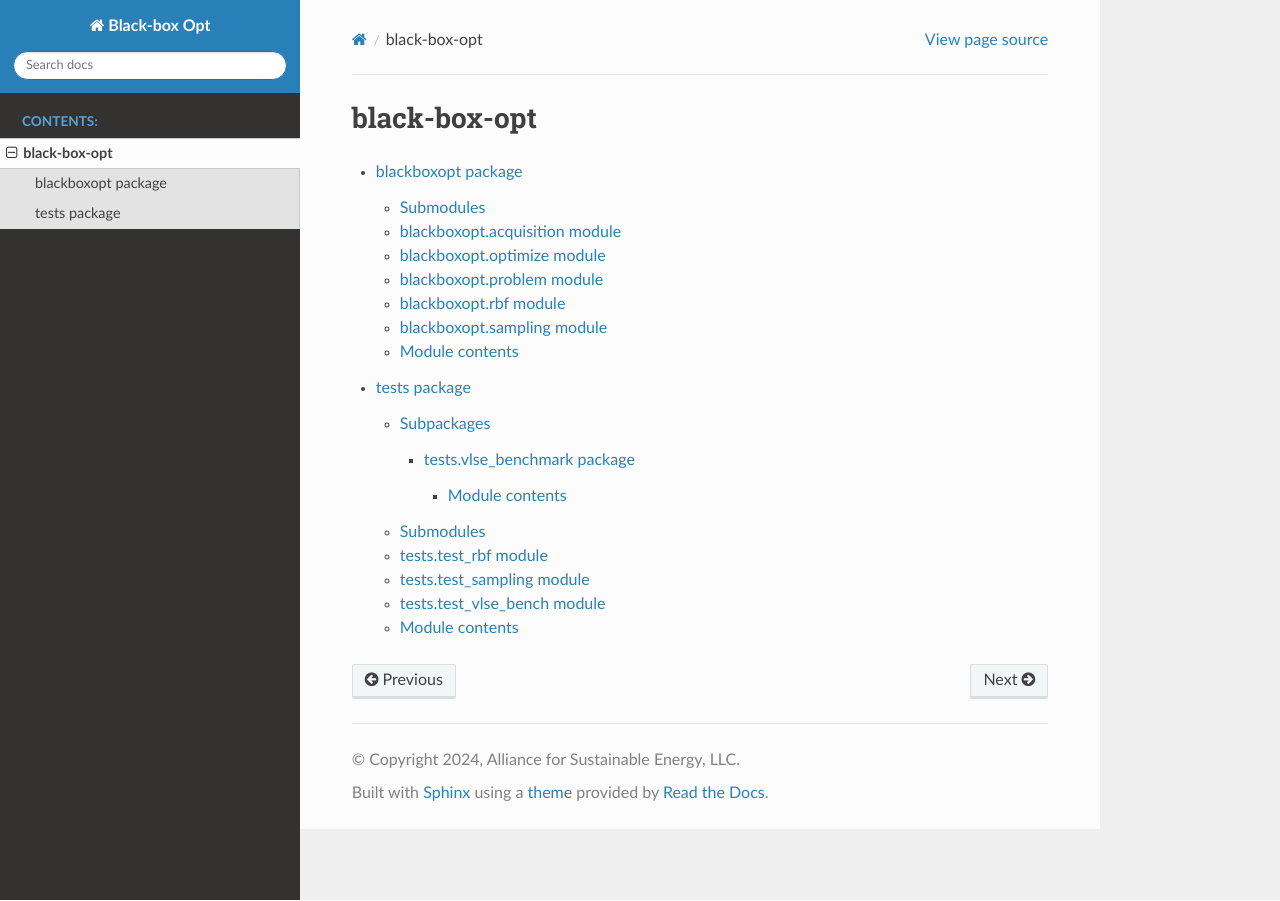
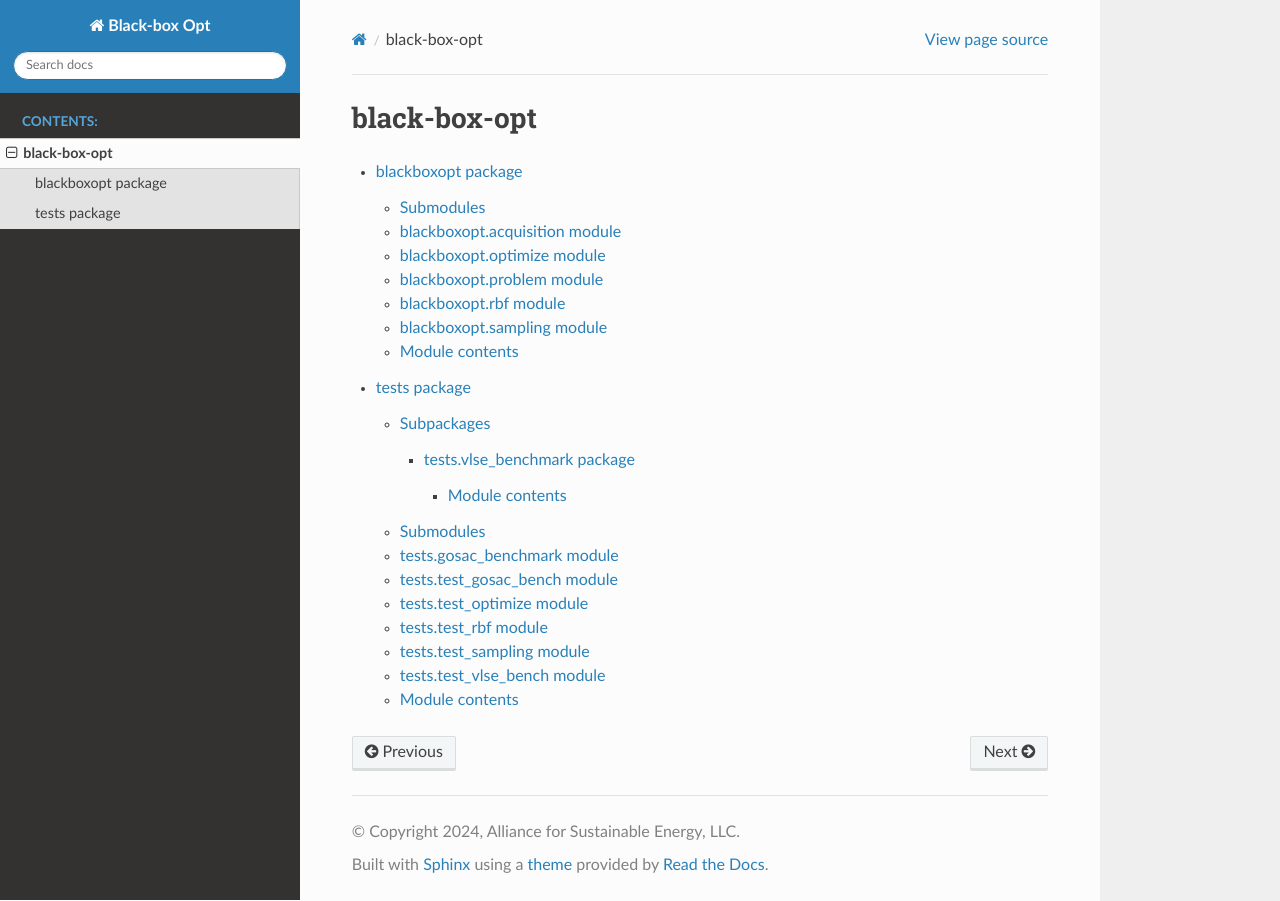
Before and after one commit to NREL/bbopt, a Sphinx documentation site: the page built from docs/modules.rst, in a window 1280 px wide. Built offline with Sphinx 7.4.7 and the Read the Docs theme 2.0.0, drawn with Linux system fonts in a browser that asks for light colours.

Commit message:
Update documentation and license

```diff
--- /dev/null
+++ b/docs/requirements.txt
@@ -0,0 +1 @@
+sphinx-rtd-theme
--- a/docs/tests.rst
+++ b/docs/tests.rst
@@ -11,6 +11,30 @@ Subpackages
 
 Submodules
 ----------
+
+tests.gosac\_benchmark module
+-----------------------------
+
+.. automodule:: tests.gosac_benchmark
+   :members:
+   :undoc-members:
+   :show-inheritance:
+
+tests.test\_gosac\_bench module
+-------------------------------
+
+.. automodule:: tests.test_gosac_bench
+   :members:
+   :undoc-members:
+   :show-inheritance:
+
+tests.test\_optimize module
+---------------------------
+
+.. automodule:: tests.test_optimize
+   :members:
+   :undoc-members:
+   :show-inheritance:
 
 tests.test\_rbf module
 ----------------------
@@ -29,7 +53,7 @@ tests.test\_sampling module
    :show-inheritance:
 
 tests.test\_vlse\_bench module
-----------------------------------
+------------------------------
 
 .. automodule:: tests.test_vlse_bench
    :members:
--- a/docs/tests.vlse_benchmark.rst
+++ b/docs/tests.vlse_benchmark.rst
@@ -1,5 +1,5 @@
 tests.vlse\_benchmark package
-=================================
+=============================
 
 Module contents
 ---------------
```
Also changed, not shown: 1 other file.
